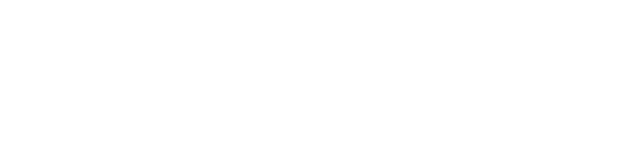
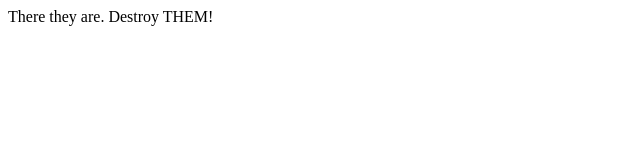
Before and after one commit to Bartmannn/przyklad, a plain HTML site: page index.html in a window 1280 px wide. Shown: the whole page, without its empty margins (0-640 px from the left). Drawn offline with Linux system fonts and the light colour scheme.

Commit message:
Well played?

```diff
--- a/index.html
+++ b/index.html
@@ -6,6 +6,6 @@
     <title>Document</title>
 </head>
 <body>
-
+    There they are. Destroy THEM!
 </body>
 </html>
```
